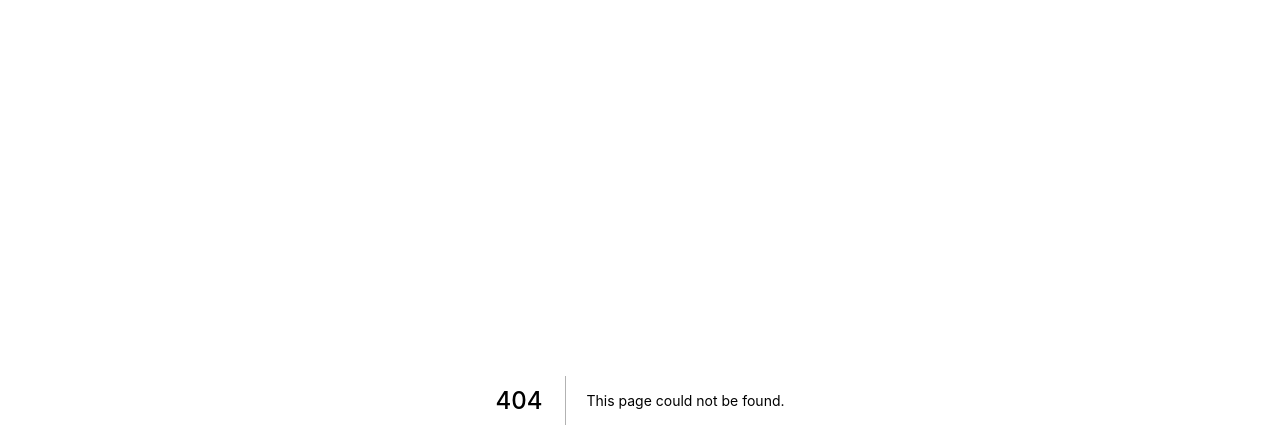
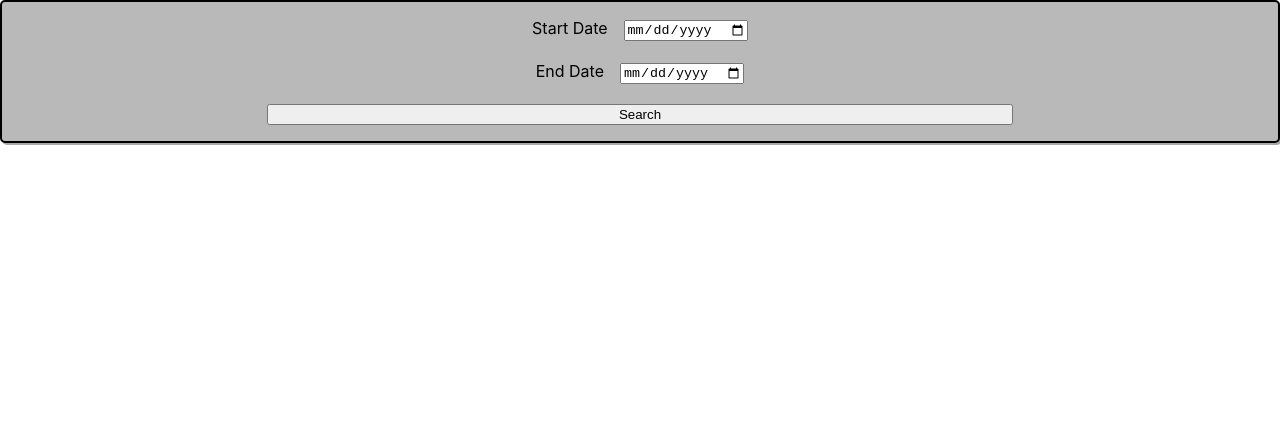
Before and after one commit to aj-rom/neow-browser, a Next.js app: page /components/Search/SearchBar in a window 1280 px wide. Before the commit this address had no page. Shown: the top 448 px of the page. Built offline with nearby package versions, Linux system fonts and the light colour scheme.

Commit message:
create search area

```diff
--- /dev/null
+++ b/pages/components/Search/SearchBar.js
@@ -0,0 +1,51 @@
+
+import styles from './SearchBar.module.css'
+import { useState } from "react";
+
+export default function SearchBar() {
+
+    const [startDate, setStartDate] = useState('')
+    const [endDate, setEndDate] = useState('')
+
+    const handleChange = e => {
+        const { id, value } = e.target
+        console.log(value)
+        if (id === 'startDate') {
+            setStartDate(value)
+        } else {
+            setEndDate(value)
+        }
+    }
+
+    const handleSubmit = e => {
+        e.preventDefault()
+    }
+
+    return (
+        <form className={styles.form}>
+            <div>
+                <label htmlFor='start_date' className={styles.label}>Start Date</label>
+                <input
+                    type='date'
+                    id='startDate'
+                    className={styles.input}
+                    value={startDate}
+                    onChange={e => handleChange(e)}
+                />
+            </div>
+            <br/>
+            <div>
+                <label htmlFor='end_date' className={styles.label}>End Date</label>
+                <input
+                    type='date'
+                    id='endDate'
+                    className={styles.input}
+                    value={endDate}
+                    onChange={handleChange}
+                />
+            </div>
+            <br/>
+            <input type='submit' className={styles.submit} value='Search' onSubmit={e => handleSubmit(e)}/>
+        </form>
+    )
+}
--- /dev/null
+++ b/pages/components/Search/SearchBar.module.css
@@ -0,0 +1,51 @@
+
+.form {
+    min-width: 300px;
+    min-height: 100px;
+    background-color: #b9b9b9;
+    padding: 1rem;
+    text-align: center;
+    display: flex;
+    flex-direction: column;
+    justify-content: center;
+    border-radius: 5px;
+    border: 2px solid black;
+    box-shadow: 2px 2px darkgray;
+}
+
+.label {
+    margin-right: 1rem;
+}
+
+.input {
+    min-height: inherit;
+}
+
+.submit {
+    margin: 0 20%;
+}
+
+@media (min-width: 576px) {
+    .form {
+        min-width: 400px;
+    }
+
+}
+
+@media (min-width: 768px) {
+    .form {
+        min-width: 500px;
+    }
+}
+
+@media (min-width: 992px) {
+    .form {
+        min-width: 600px;
+    }
+}
+
+@media (min-width: 1200px) {
+    .form {
+        min-width: 700px;
+    }
+}
```
Also changed, not shown: pages/containers/SearchContainer.js (added, +10 -0 lines).
